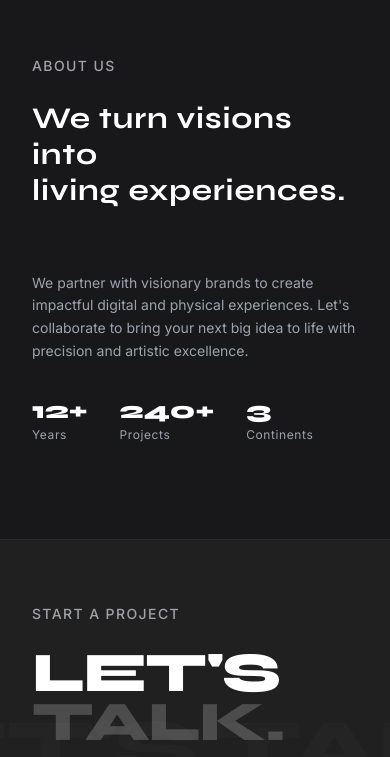
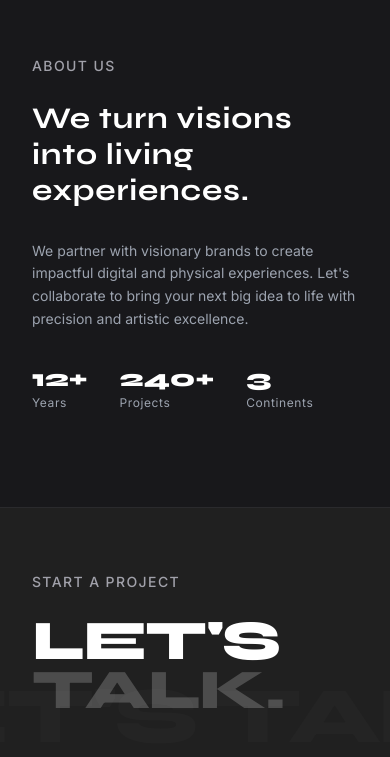
Before and after one commit to RandDevs/Andalasia-Creative, a React (Vite) app: page / in a window 390 px wide. Shown: the part 6122-6879 px from the top of the page. Built offline with nearby package versions, Linux system fonts and the light colour scheme.

Commit message:
style: remove break line when screenwidth is phone width screen in about section

```diff
--- a/src/components/LetsTalk.jsx
+++ b/src/components/LetsTalk.jsx
@@ -10,7 +10,7 @@ export default function LetsTalk() {
     <section id="about">
       {/* About blurb */}
       <div
-        className="px-8 md:px-16 py-24 grid md:grid-cols-2 gap-16 border-b border-white/15 bg-brand-bg2"
+        className="px-8 md:px-16 py-24 grid md:grid-cols-2 gap-8 md:gap-16 border-b border-white/15 bg-brand-bg2"
         style={{ borderBottomColor: 'rgba(255,255,255,0.08)' }}
       >
         <motion.div
@@ -25,7 +25,7 @@ export default function LetsTalk() {
           <h2
             className="font-syne font-bold text-white text-3xl md:text-5xl leading-[1.2] tracking-wide"
           >
-            We turn visions into<br />living experiences.
+            We turn visions into<br className='hidden md:block' /> living experiences.
           </h2>
         </motion.div>
         <motion.div
```
